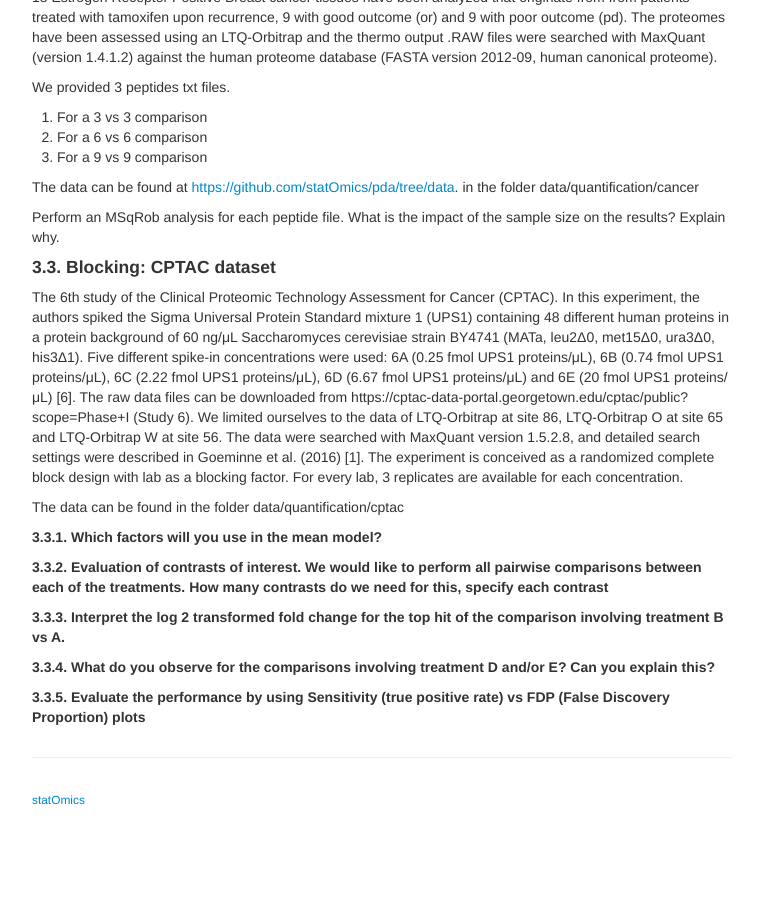
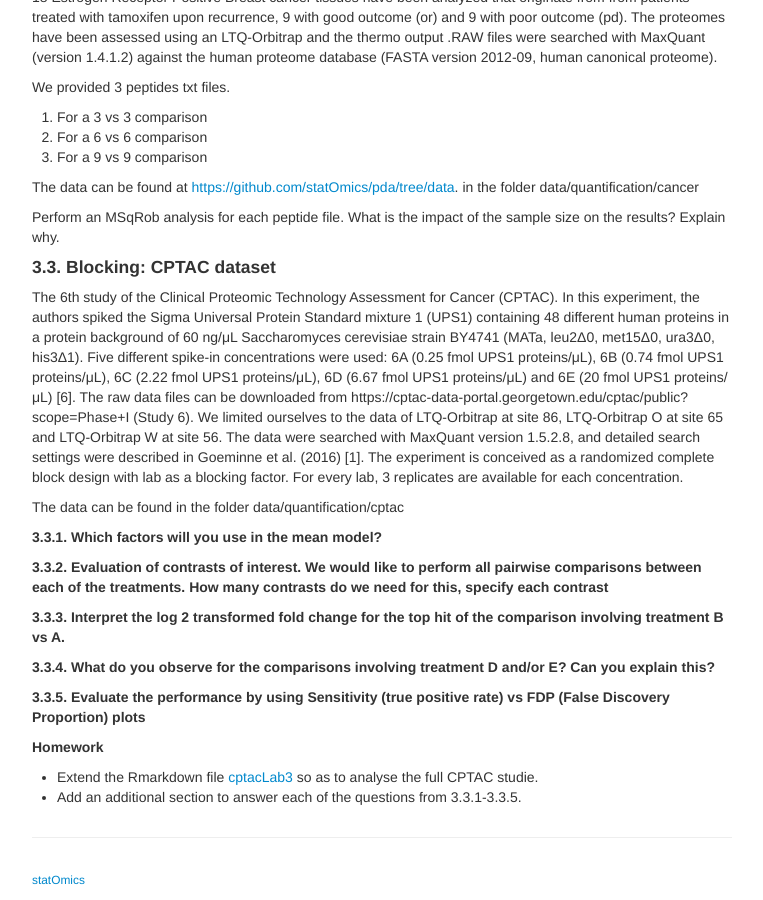
Before and after one commit to statOmics/statisticalGenomicsCourse2018, a Jekyll site: the page built from pages/sdaMsqrobDesign.md, in a window 1280 px wide and 900 px high, scrolled down 1355 px. Shown: the whole window, without its empty margins (258-1021 px from the left). Built offline with Jekyll 4.4.1, drawn with Linux system fonts in a browser that asks for light colours; before the commit the page ends 2175 px from its top, so only the background shows below that.

Commit message:
Homework 2

```diff
--- a/pages/sdaMsqrobDesign.md
+++ b/pages/sdaMsqrobDesign.md
@@ -54,3 +54,8 @@ The data can be found in the folder data/quantification/cptac
 ##### 3.3.4. What do you observe for the comparisons involving treatment D and/or E? Can you explain this?
 
 ##### 3.3.5. Evaluate the performance by using Sensitivity (true positive rate) vs FDP (False Discovery Proportion) plots
+
+##### Homework
+
+- Extend the Rmarkdown file [cptacLab3](https://statomics.github.io/statisticalGenomicsCourse/assets/rmarkdownExamples/cptacLab3.Rmd) so as to analyse the full CPTAC studie.
+- Add an additional section to answer each of the questions from 3.3.1-3.3.5.
```
Also changed, not shown: index.md (+1 -0 lines).
